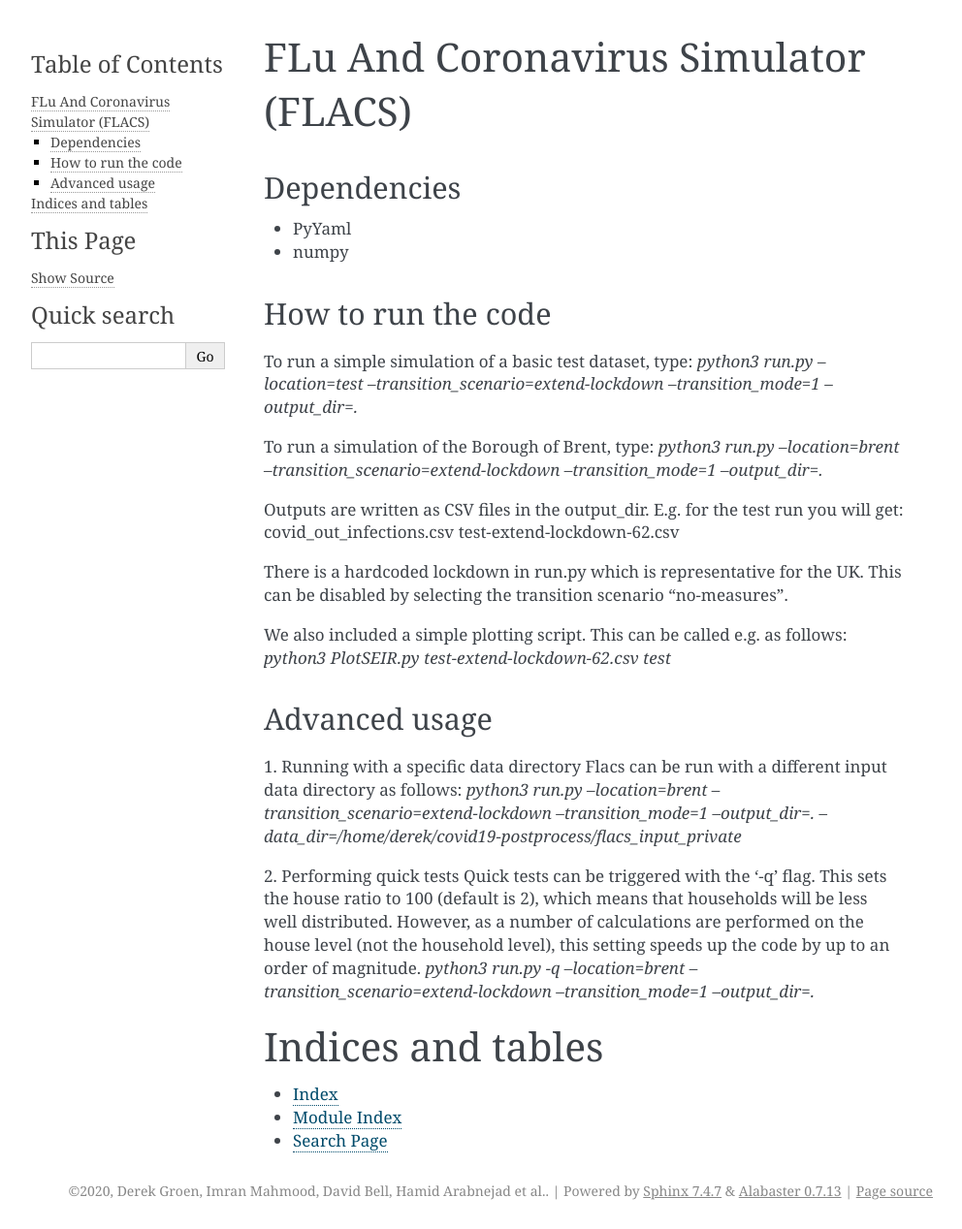
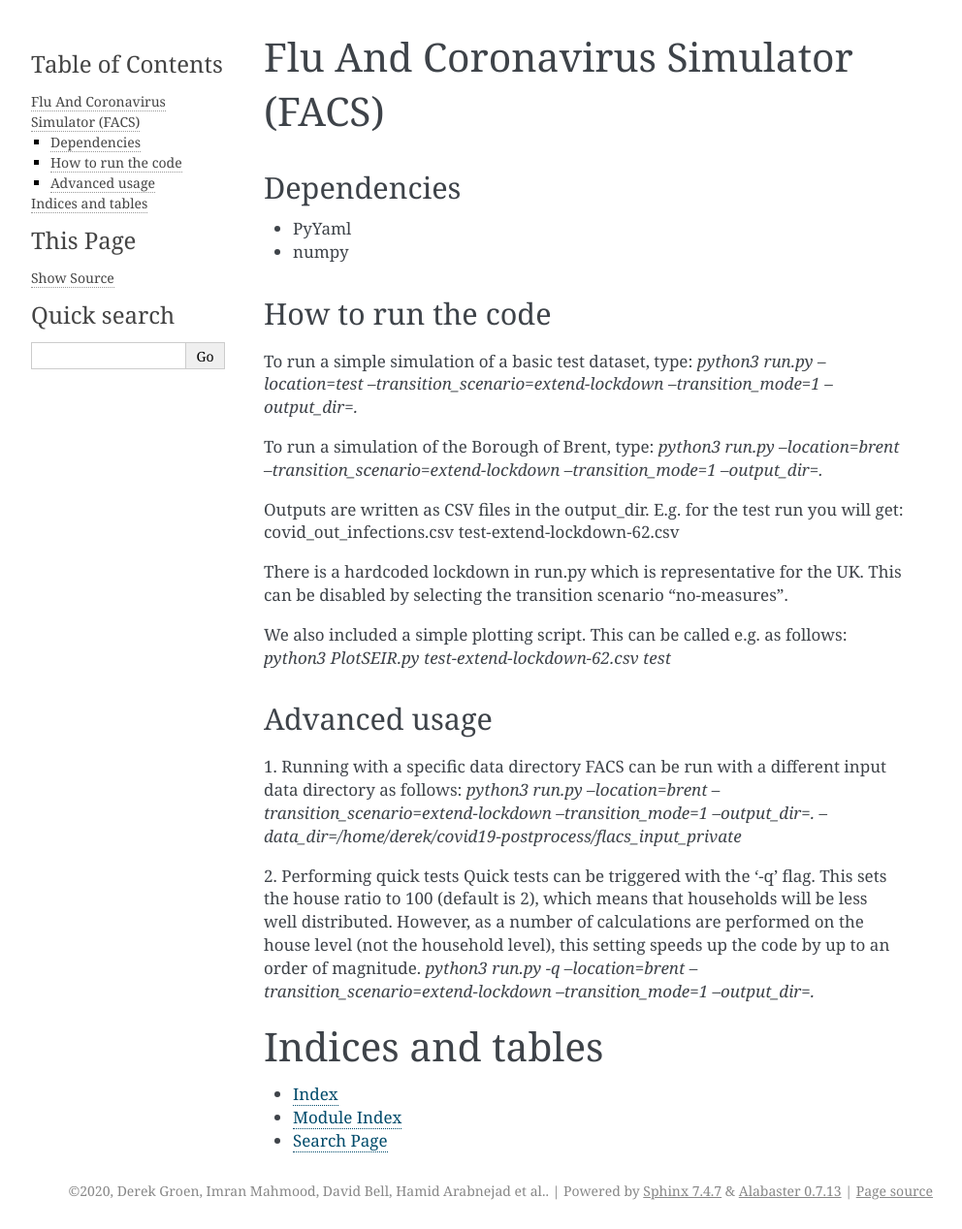
Before and after one commit to djgroen/facs, a Sphinx documentation site: the page built from docs/index.rst, in a window 1280 px wide. Shown: the whole page at 97% size, without its empty margins (148-1140 px from the left). Built offline with Sphinx 7.4.7, drawn with Linux system fonts in a browser that asks for light colours.

Commit message:
Update index.rst

```diff
--- a/docs/index.rst
+++ b/docs/index.rst
@@ -1,9 +1,9 @@
-.. FLACS documentation master file, created by
+.. FACS documentation master file, created by
    sphinx-quickstart on Fri Apr 24 15:16:11 2020.
    You can adapt this file completely to your liking, but it should at least
    contain the root `toctree` directive.
 
-FLu And Coronavirus Simulator (FLACS)
+Flu And Coronavirus Simulator (FACS)
 =================================
 
 Dependencies
@@ -32,7 +32,7 @@ Advanced usage
 --------------
 
 1. Running with a specific data directory
-Flacs can be run with a different input data directory as follows:
+FACS can be run with a different input data directory as follows:
 `python3 run.py --location=brent --transition_scenario=extend-lockdown --transition_mode=1 --output_dir=. --data_dir=/home/derek/covid19-postprocess/flacs_input_private`
 
 2. Performing quick tests
```
